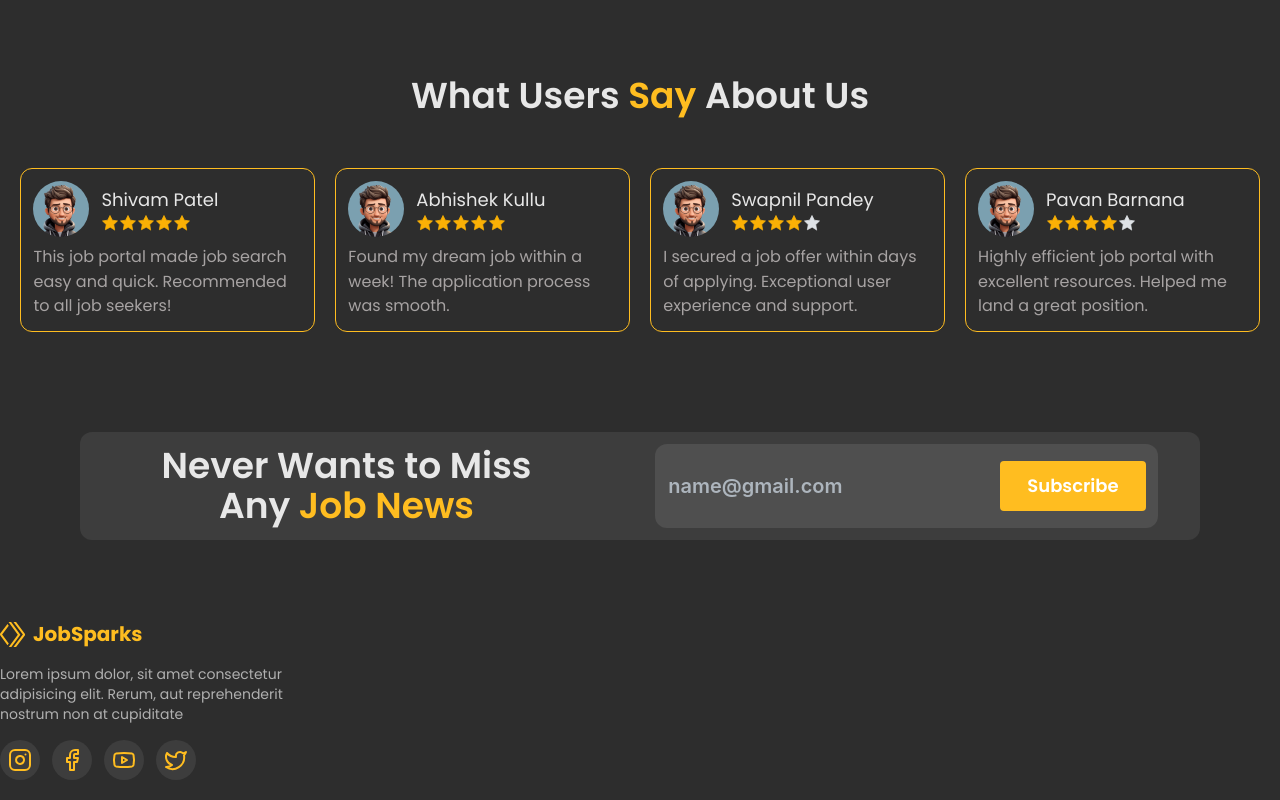
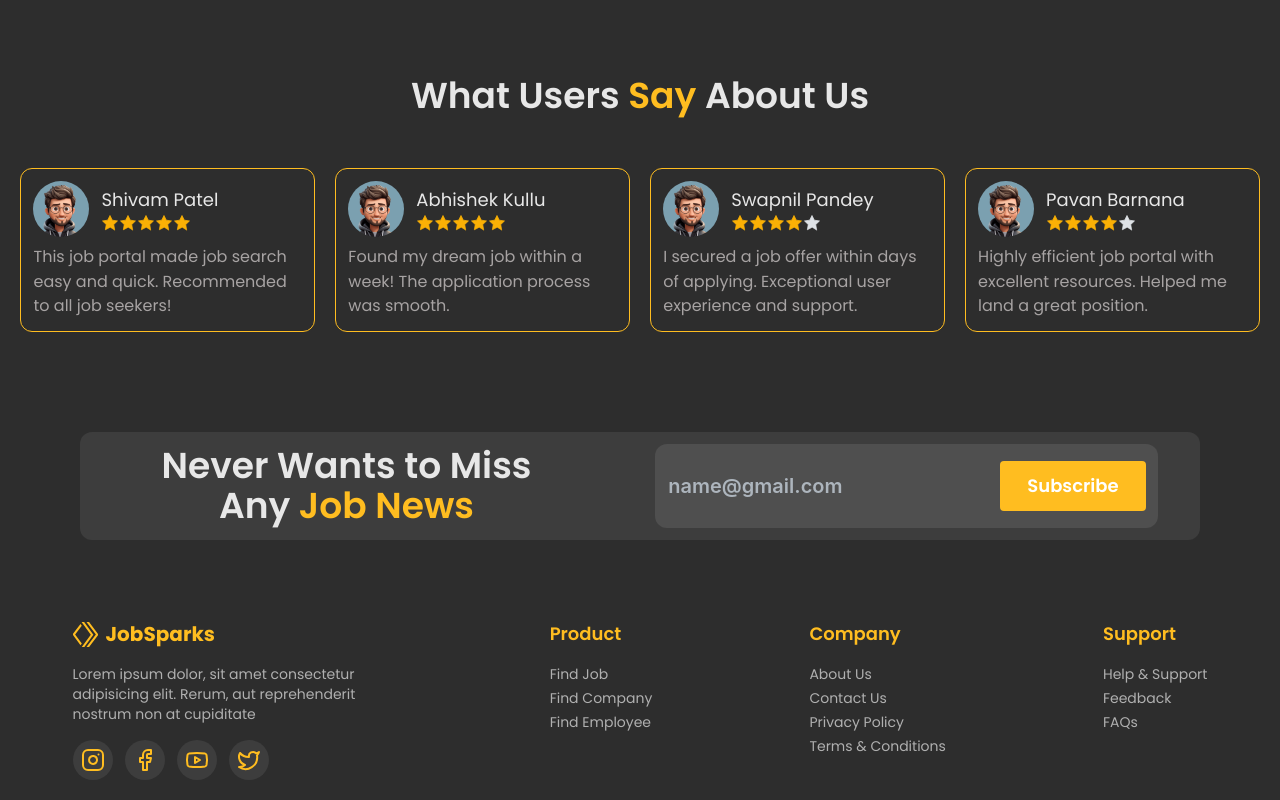
Before and after one commit to Pratik2245/JobPortalFrontend, a React (Vite) app in the folder job-portal-app/: page / in a window 1280 px wide. Shown: the part 2047-2847 px from the top of the page. Built offline with nearby package versions, Linux system fonts and the light colour scheme.

Commit message:
footer added successfully

```diff
--- a/job-portal-app/src/LandingPage/Footer.tsx
+++ b/job-portal-app/src/LandingPage/Footer.tsx
@@ -1,9 +1,10 @@
 import { Facebook, Instagram, Twitter, Youtube } from "lucide-react";
 import { SiCloudflareworkers } from "react-icons/si";
+import { footerLinks } from "../Data/Data";
 
 const Footer = () => {
   return (
-    <div className="mt-20 pb-5">
+    <div className="mt-20 pb-5 flex justify-around gap-3">
       <div className="w-1/4 flex flex-col gap-4">
         <div className="flex items-center text-[#ffbd20] gap-2">
           <SiCloudflareworkers size={25} />
@@ -29,6 +30,22 @@ const Footer = () => {
           </div>
         </div>
       </div>
+      {footerLinks.map((item, index) => (
+        <div key={index} className="">
+          <div className="text-lg font-semibold mb-4 text-[#ffbd20]">
+            {item.title}
+          </div>
+          {item.links.map((links, index) => (
+            <div
+              key={index}
+              className="cursor-pointer mb-1 hover:translate-x-2 transition ease-in-out text-[#b0b0b0] hover:text-[#ffbd20]
+ text-sm "
+            >
+              {links}
+            </div>
+          ))}
+        </div>
+      ))}
     </div>
   );
 };
```
